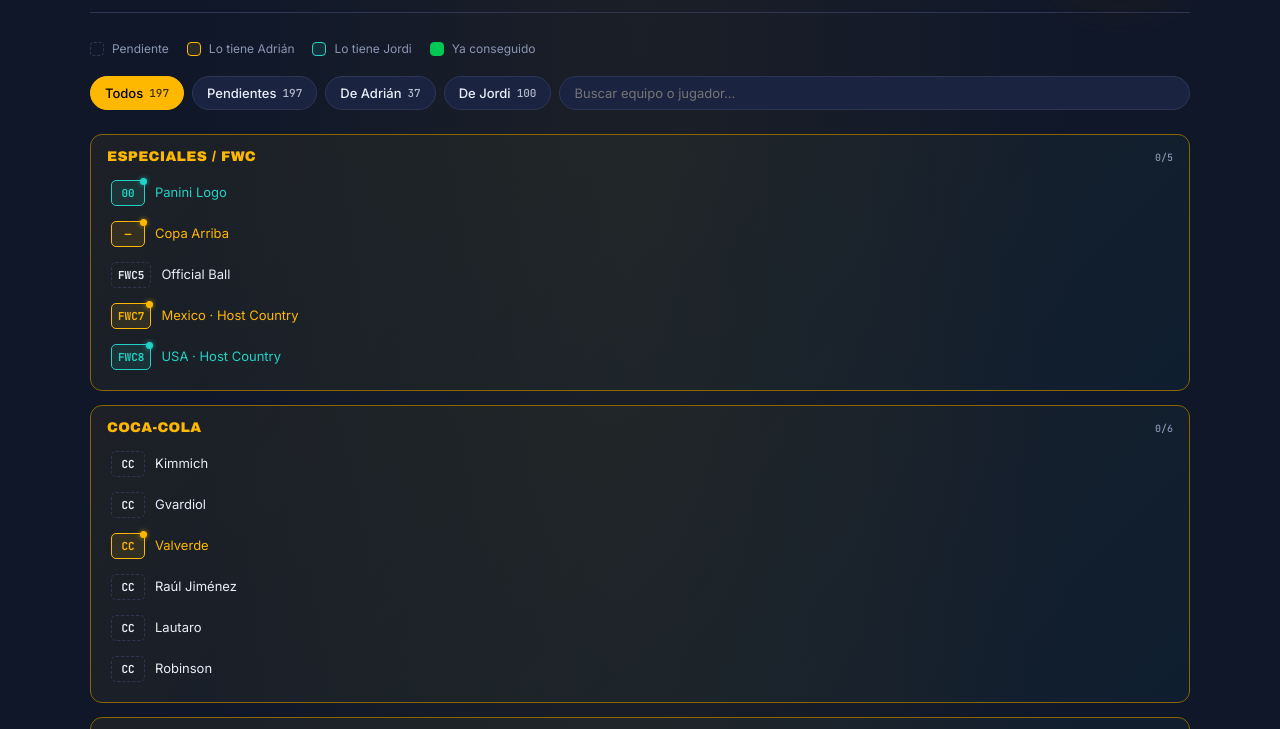
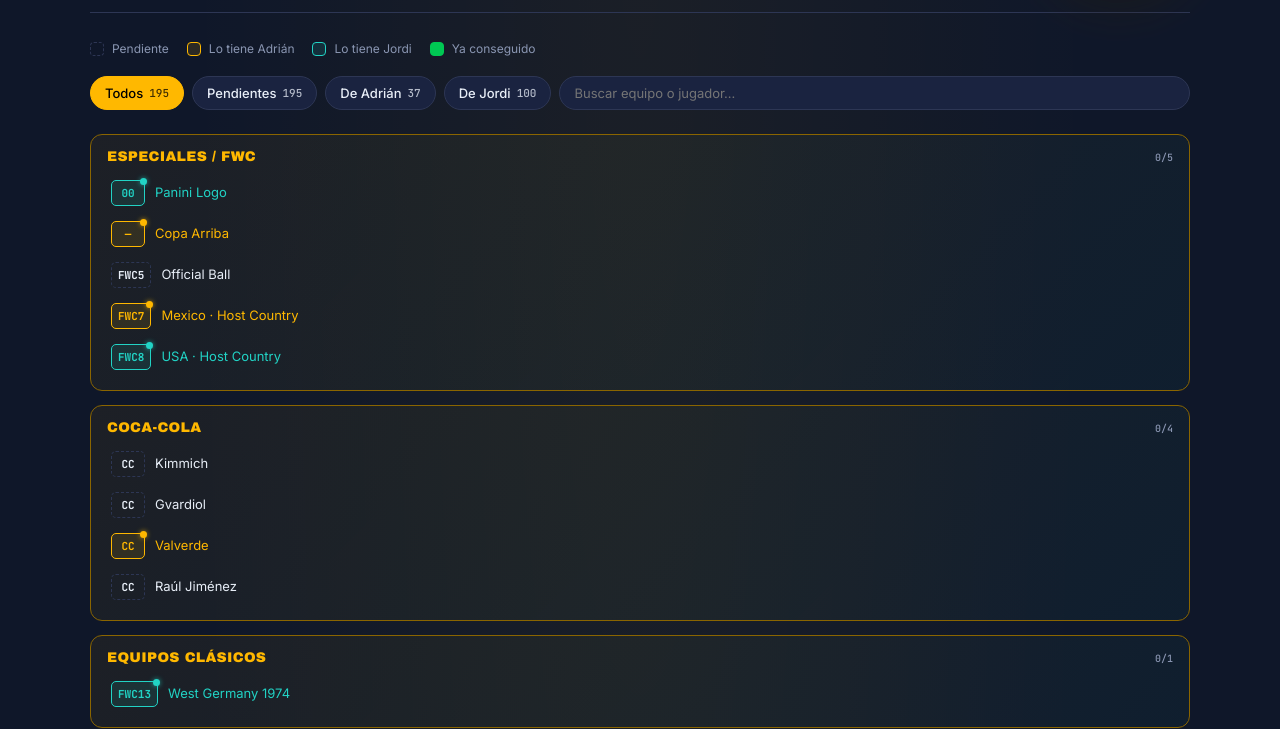
Before and after one commit to xiscosanchez/cromos-mundial-2026, a plain HTML site: page index.html in a window 1280 px wide. Shown: the part 176-905 px from the top of the page. Drawn offline with Linux system fonts and the light colour scheme.

Commit message:
Update index.html

```diff
--- a/index.html
+++ b/index.html
@@ -494,8 +494,6 @@
         { id: 'cc-gvardiol', num: 'CC', player: 'Gvardiol', companero: false, jordi: false },
         { id: 'cc-valverde', num: 'CC', player: 'Valverde', companero: true, jordi: false },
         { id: 'cc-rjimenez', num: 'CC', player: 'Raúl Jiménez', companero: false, jordi: false },
-        { id: 'cc-lautaro', num: 'CC', player: 'Lautaro', companero: false, jordi: false },
-        { id: 'cc-robinson', num: 'CC', player: 'Robinson', companero: false, jordi: false },
       ]},
       { name: 'Equipos Clásicos', stickers: [
         { id: 'cl-13', num: 'FWC13', player: 'West Germany 1974', companero: false, jordi: true },
```
